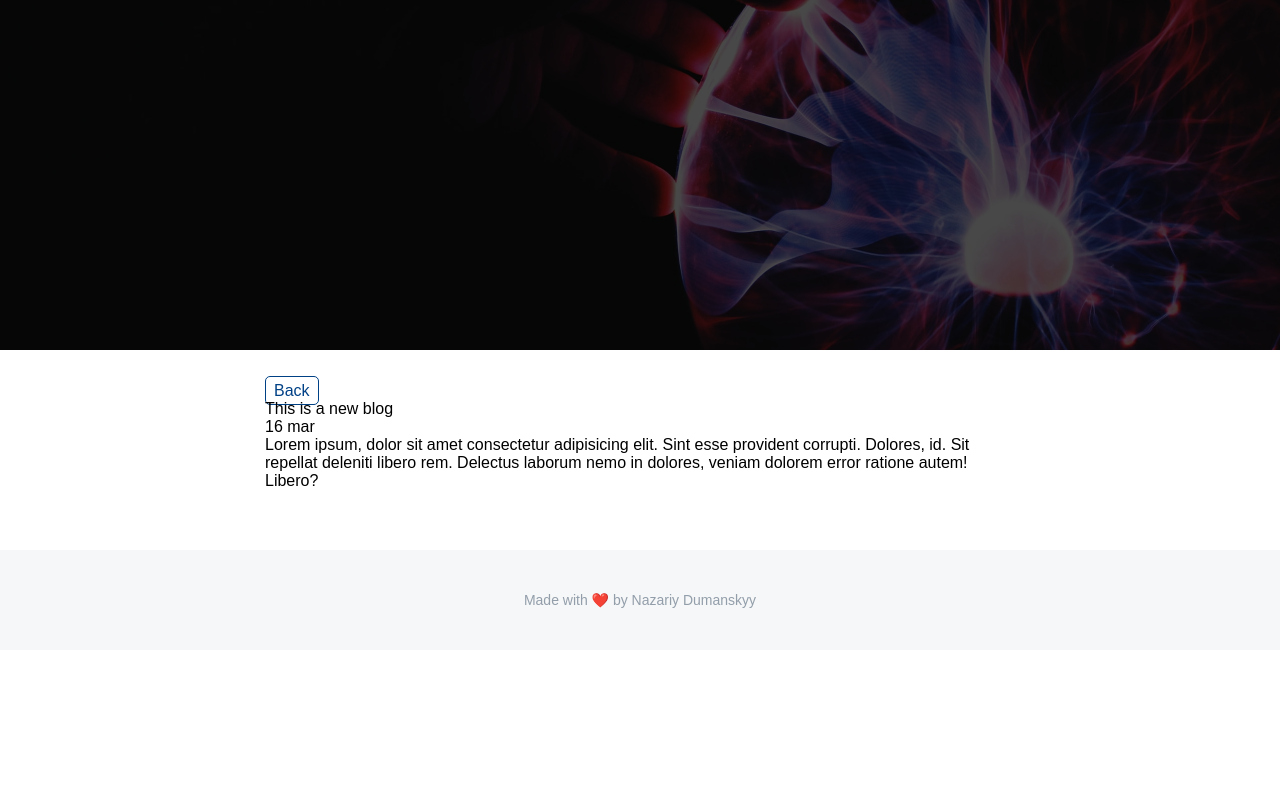
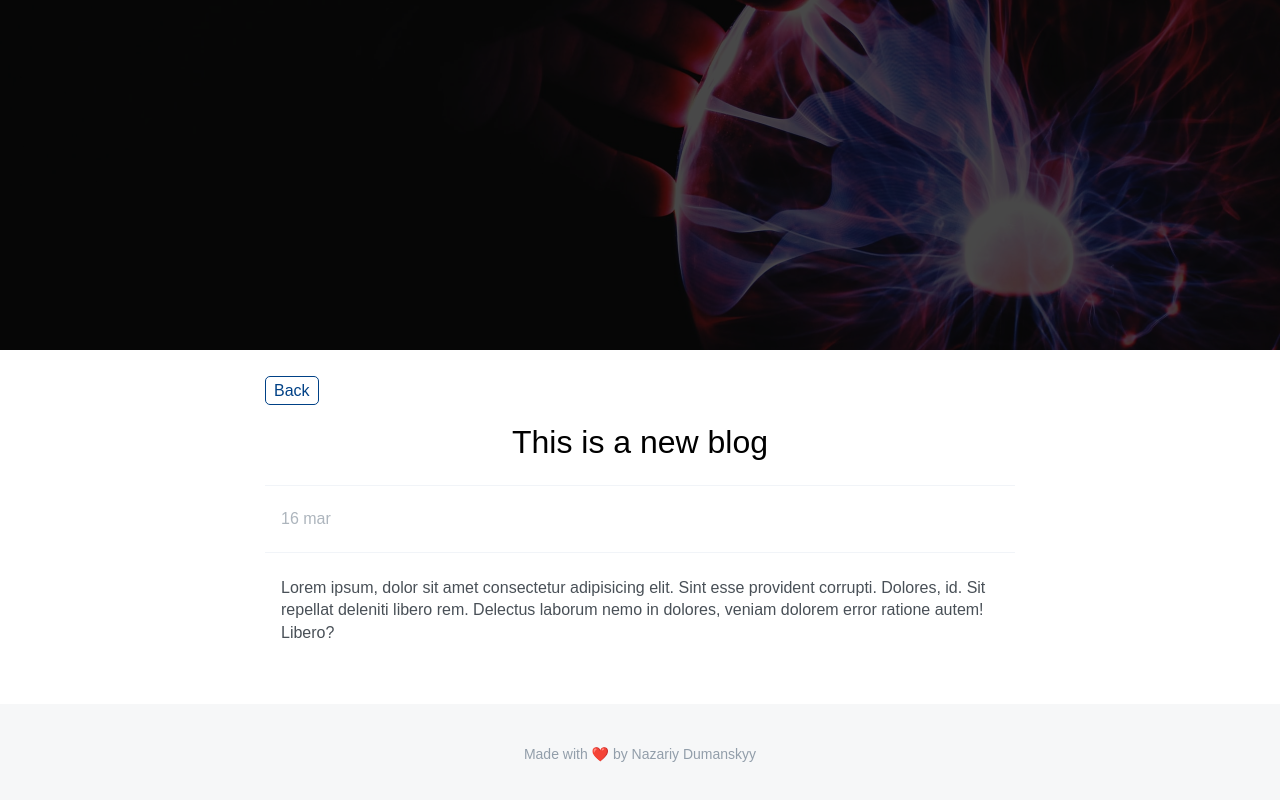
Before and after one commit to AdarshGzz/profitWithJSCourse, a website: page BlogWebsiteProject/post.html in a window 1280 px wide. Drawn offline with Linux system fonts and the light colour scheme.

```diff
--- a/BlogWebsiteProject/post.html
+++ b/BlogWebsiteProject/post.html
@@ -17,9 +17,9 @@
                 <div class="main-container">
                     <div class="navigation"><a href="">Back</a></div>
                     <div class="post-container">
-                        <div class="individual-post-title">This is a new blog</div>
-                        <div class="individual-post-date">16 mar</div>
-                        <div class="individual-post-content">Lorem ipsum, dolor sit amet consectetur adipisicing elit. Sint esse provident corrupti. Dolores, id. Sit repellat deleniti libero rem. Delectus laborum nemo in dolores, veniam dolorem error ratione autem! Libero?</div>
+                        <div id="individual-post-title">This is a new blog</div>
+                        <div id="individual-post-date">16 mar</div>
+                        <div id="individual-post-content">Lorem ipsum, dolor sit amet consectetur adipisicing elit. Sint esse provident corrupti. Dolores, id. Sit repellat deleniti libero rem. Delectus laborum nemo in dolores, veniam dolorem error ratione autem! Libero?</div>
                     </div>
                     <!-- TODO: Add div class "navigation" to link back to home page HINT: make it a link -->
                     <!-- TODO: Stylize navigation in style.css -->
--- a/BlogWebsiteProject/style/post.css
+++ b/BlogWebsiteProject/style/post.css
@@ -1,13 +1,25 @@
 /* ADD styling for all of the divs in post.html to match  */
 
 #individual-post-title {
-
+    text-align: center;
+    font-size: 2em;
+    padding-top:24px;
+    padding-bottom: 24px;
 }
 
 #individual-post-date {
-
+    border-top:1px solid #f1f4f8;
+    border-bottom: 1px solid #f1f4f8;
+    padding-top: 24px;
+    padding-bottom: 24px;
+    padding-left: 16px;
+    color:#adb5bd;
 }
 
 #individual-post-content {
-
+    padding-top: 24px;
+    padding-left: 16px;
+    padding-right: 16px;
+    color:#495057;
+    line-height: 1.4;
 }
```
Also changed, not shown: BlogWebsiteProject/app.js (added, +8 -0 lines), BlogWebsiteProject/package.json (added, +16 -0 lines), 1 other file.
